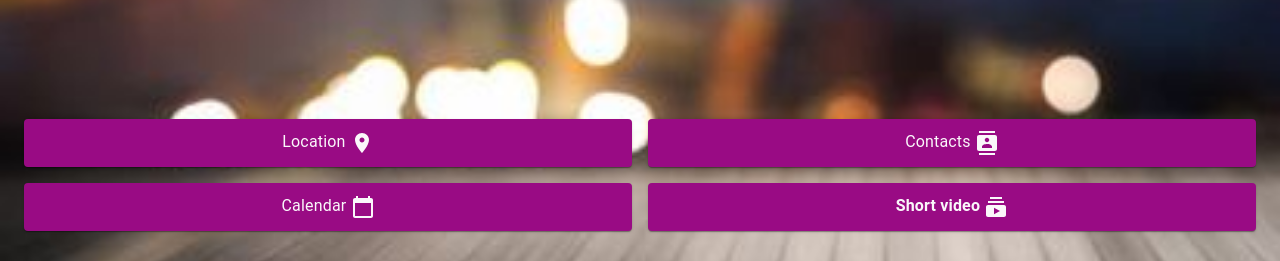
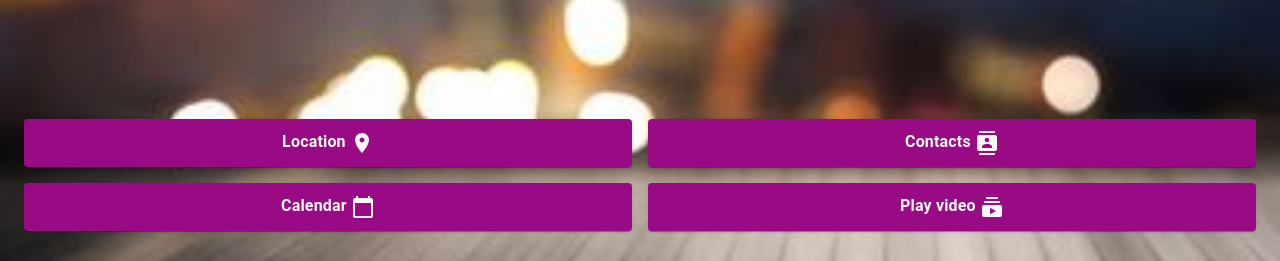
Before and after one commit to AGvinay7/prashanu, a React (Create React App) app: page / in a window 1280 px wide. Shown: the part 673-934 px from the top of the page. Built offline with nearby package versions, Linux system fonts and the light colour scheme.

Commit message:
player changes

```diff
--- a/src/Components/DashBoard/DashBoard.jsx
+++ b/src/Components/DashBoard/DashBoard.jsx
@@ -22,6 +22,7 @@ import FavoriteBorderIcon from '@mui/icons-material/FavoriteBorder';
 import ReactPlayer from 'react-player';
 import Accordion from 'react-bootstrap/Accordion';
 import ListGroup from 'react-bootstrap/ListGroup';
+import './Dashboard.css';
 // import AHR from '../../Images/AHR.JPG';
 // import ARG from '../../Images/ARG.jpg';
 // import AGC from '../../Images/AGC.jpg';
@@ -109,16 +110,16 @@ export default class DashBoard extends React.Component {
                         <Box sx={{ flexGrow: 1, height: '34vh' }}>
                             <Grid container spacing={2}>
                                 <Grid item xs={6}>
-                                    <Item style={{ backgroundColor: '#990b84' }} onClick={() => window.open("https://goo.gl/maps/56QH4Visv14T98QK7", "_blank")} >Location <LocationOnIcon></LocationOnIcon></Item>
+                                    <Item style={{ backgroundColor: '#990b84' }} onClick={() => window.open("https://goo.gl/maps/56QH4Visv14T98QK7", "_blank")} ><b>Location </b><LocationOnIcon></LocationOnIcon></Item>
                                 </Grid>
                                 <Grid item xs={6}>
-                                    <Item style={{ backgroundColor: '#990b84' }} onClick={() => this.setState({ openContactsModal: true })} >Contacts <ContactsIcon></ContactsIcon></Item>
+                                    <Item style={{ backgroundColor: '#990b84' }} onClick={() => this.setState({ openContactsModal: true })} ><b>Contacts </b><ContactsIcon></ContactsIcon></Item>
                                 </Grid>
                                 <Grid item xs={6}>
-                                    <Item style={{ backgroundColor: '#990b84' }} onClick={() => this.setState({ showCalendar: true })}>Calendar <CalendarTodayIcon></CalendarTodayIcon></Item>
+                                    <Item style={{ backgroundColor: '#990b84' }} onClick={() => this.setState({ showCalendar: true })}><b>Calendar </b><CalendarTodayIcon></CalendarTodayIcon></Item>
                                 </Grid>
                                 <Grid item xs={6}>
-                                    <Item style={{ backgroundColor: '#990b84' }} onClick={() => this.setState({ playerOn: true })} ><b>Short video</b> <SubscriptionsIcon></SubscriptionsIcon></Item>
+                                    <Item style={{ backgroundColor: '#990b84' }} onClick={() => this.setState({ playerOn: true })} ><b>Play video</b> <SubscriptionsIcon></SubscriptionsIcon></Item>
                                 </Grid>
                             </Grid>
                             <Grid style={{ marginTop: '1.7em' }}>
@@ -235,15 +236,35 @@ export default class DashBoard extends React.Component {
 
     playPlayer = () => {
         return (
-            <ReactPlayer
-                className='react-player fixed-bottom'
-                // url='https://drive.google.com/file/d/1hwpZRvcvpJ662zGvATZ2tOjEQsFTdLnD/view?usp=sharing'
-                url='https://youtu.be/eXFCZw2U0gc'
-                width='100%'
-                height='100%'
-                controls={true}
+            <>
+                <Modal
+                    size='xl'
+                    show={this.state.playerOn}
+                    onHide={() => this.setState({ playerOn: false })}
 
-            />
+                >
+
+                    <Modal.Body>
+                        <ReactPlayer
+                            width='20rem'
+                            // url='https://drive.google.com/file/d/1hwpZRvcvpJ662zGvATZ2tOjEQsFTdLnD/view?usp=sharing'
+                            url='https://youtu.be/eXFCZw2U0gc'
+                            controls={true}
+                            onEnded={() => this.setState({ playerOn: false })}
+                            onHide={() => this.setState({ playerOn: false })}
+                            playsinline={true}
+                            playing={this.state.playerOn} />
+                        {/* <div><Button onClick={() => this.setState({ playerOn: false })}>Close player</Button></div> */}
+                    </Modal.Body>
+                    <Modal.Footer>
+                        <Button variant="secondary" onClick={() => this.setState({ playerOn: false })}>
+                            Close
+                        </Button>
+                    </Modal.Footer>
+                </Modal>
+
+            </>
+
         )
     }
 
--- /dev/null
+++ b/src/Components/DashBoard/Dashboard.css
@@ -0,0 +1,5 @@
+.video-player{
+    width: 100%;
+    position: relative;
+
+}
```
